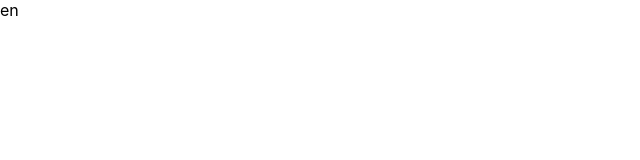
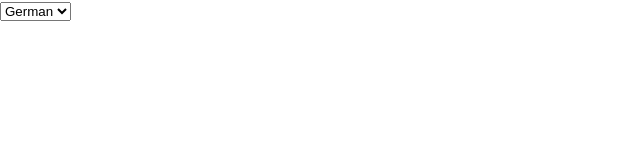
Before and after one commit to hitrov/reusable-redux-connector, a React (Create React App) app: page / in a window 1280 px wide. Shown: the top 160 px of the page, without its empty margins (0-640 px from the left). Built offline with nearby package versions, Linux system fonts and the light colour scheme.

Commit message:
redux used.

```diff
--- a/src/App.tsx
+++ b/src/App.tsx
@@ -1,10 +1,47 @@
 import React from 'react';
 import './App.css';
 import { Content } from "./Content";
+import { ConnectedProps, connect } from "react-redux";
+import { SetLanguage } from "./actions";
+import { RootState } from "./reducers";
+import { setLanguage } from './actions';
+
+// type StateProps = Pick<IProps, | 'language'>;
+// type DispatchProps = Pick<IProps, | 'setLanguage'>;
+// type OwnProps = Omit<
+//   IProps,
+//   keyof StateProps | keyof DispatchProps
+// >;
+
+const mapStateToProps = (state: RootState) => ({
+  language: state.language,
+});
+
+const mapDispatch = {
+  setLanguage,
+};
+
+// interface StateProps {
+//   language: string;
+// }
+
+// interface DispatchProps {
+//   setLanguage(language: string): SetLanguage;
+// }
+
+type StateProps = ReturnType<typeof mapStateToProps>;
+type DispatchProps = typeof mapDispatch;
+
+// const connector = connect<StateProps, DispatchProps, {}, RootState>(mapStateToProps, mapDispatch);
+const connector = connect(mapStateToProps, mapDispatch);
+
+type PropsFromRedux = ConnectedProps<typeof connector>;
+
+const ConnectedContent = connector(Content);
 
 function App() {
   return (
-    <Content language={'en'} />
+    <ConnectedContent />
   );
 }
 
--- a/src/actions/index.ts
+++ b/src/actions/index.ts
@@ -9,3 +9,8 @@ export const setLanguage = (language: string) => ({
   type: SET_LANGUAGE,
   language,
 } as SetLanguage);
+
+export interface SetLanguage {
+  type: typeof SET_LANGUAGE;
+  language: string;
+}
--- a/src/reducers/language.ts
+++ b/src/reducers/language.ts
@@ -1,14 +1,6 @@
+import { SetLanguage } from "../actions";
+
 export const SET_LANGUAGE = 'SET_LANGUAGE';
-
-export interface SetLanguage {
-  type: typeof SET_LANGUAGE;
-  language: string;
-}
-
-export const setLanguage = (language: string) => ({
-  type: SET_LANGUAGE,
-  language,
-} as SetLanguage);
 
 const language = (state = 'de', action: SetLanguage): string => {
   switch (action.type) {
```
